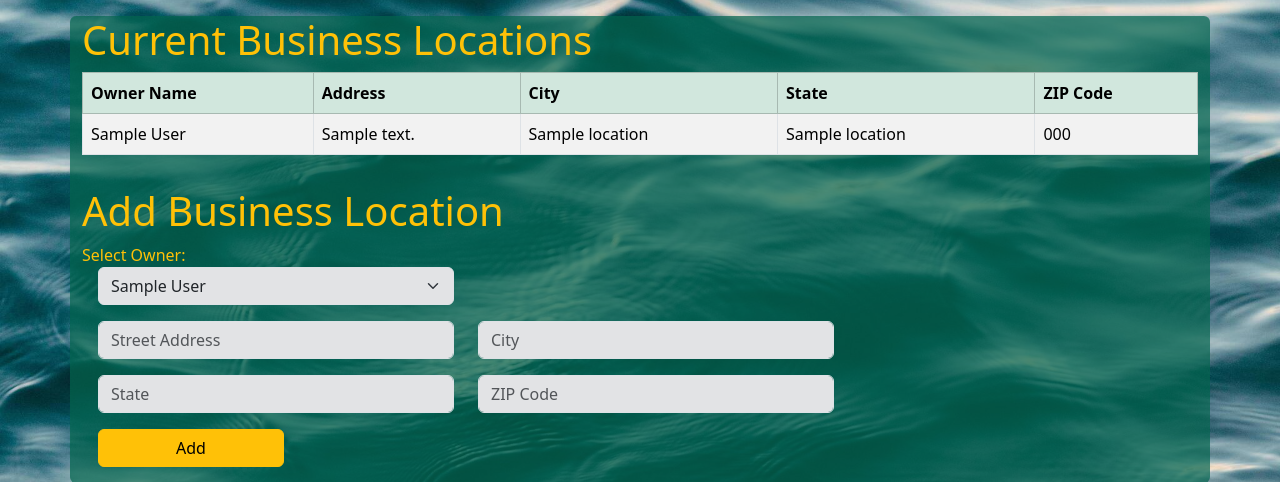
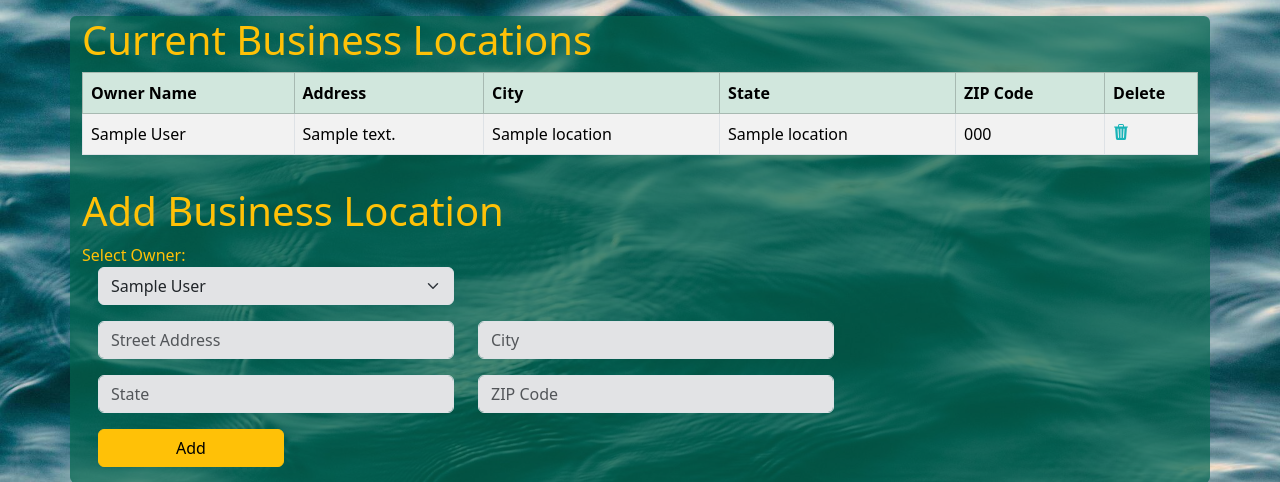
Before and after one commit to cbridgesosu/WeHeartLoanSharking, a Flask app: template templates/add_location.j2 in a window 1280 px wide. Shown: the part 77-559 px from the top of the page. Run offline with Flask 3, Linux system fonts and the light colour scheme; the template is opened without the code that fills it: most values are stand-ins (such as "Sample title", 1, 10 or a date in 2020); some libraries are stand-ins or nearby versions.

Commit message:
Added delete location route to app.py and updated add_location.j2 file to add a delete icon.  Fixes #5.

```diff
--- a/app.py
+++ b/app.py
@@ -220,7 +220,7 @@ def add_location():
     cur.execute(query_Clients)
     clients = cur.fetchall()
 
-    query_Business_Locations = 'SELECT streetAddress, cityName, stateName, zipCode, Clients.firstName, Clients.lastName FROM BusinessLocations JOIN Clients ON BusinessLocations.ownerID = Clients.clientID;'
+    query_Business_Locations = 'SELECT businessID, streetAddress, cityName, stateName, zipCode, Clients.firstName, Clients.lastName FROM BusinessLocations JOIN Clients ON BusinessLocations.ownerID = Clients.clientID;'
     cur.execute(query_Business_Locations)
     locations = cur.fetchall()
 
@@ -242,6 +242,15 @@ def add_location():
             return redirect('/add_location')
 
     return render_template("add_location.j2", locations=locations, clients=clients)
+
+@app.route('/delete_location/<int:businessID>')
+def delete_location(businessID):
+    # Query to delete enforcer entry with selected ID
+    query_Delete_Location = "DELETE FROM BusinessLocations WHERE businessID = '%s';"
+    cur = mysql.connection.cursor()
+    cur.execute(query_Delete_Location, (businessID,))
+    mysql.connection.commit()
+    return redirect('/add_location')
 
 # Routes for Loans page
 @app.route('/add_loan', methods=["POST", "GET"])
--- a/templates/add_location.j2
+++ b/templates/add_location.j2
@@ -13,6 +13,7 @@
                     <th>City</th>
                     <th>State</th>
                     <th>ZIP Code</th>
+                    <th>Delete</th>
                 </tr>
             </thead>
             <tbody>
@@ -23,6 +24,13 @@
                         <td>{{ location['cityName'] }}</td>
                         <td>{{ location['stateName'] }}</td>
                         <td>{{ location['zipCode'] }}</td>
+                        <td class="col-1"><a class="icon-link icon-link-hover text-end" style="--bs-link-color-rgb: 25, 180, 184;" href="/delete_location/{{ location['businessID'] }}">
+                        <svg xmlns="http://www.w3.org/2000/svg" width="16" height="16" fill="currentColor" class="bi bi-trash3-fill" viewBox="0 0 16 16">
+                        <path d="M11 1.5v1h3.5a.5.5 0 0 1 0 1h-.538l-.853 10.66A2 2 0 0 1 11.115 16h-6.23a2 2 0 0 1-1.994-1.84L2.038 3.5H1.5a.5.5 0 0 1
+                        0-1H5v-1A1.5 1.5 0 0 1 6.5 0h3A1.5 1.5 0 0 1 11 1.5m-5 0v1h4v-1a.5.5 0 0 0-.5-.5h-3a.5.5 0 0 0-.5.5M4.5 5.029l.5 8.5a.5.5 0 1 0
+                        .998-.06l-.5-8.5a.5.5 0 1 0-.998.06m6.53-.528a.5.5 0 0 0-.528.47l-.5 8.5a.5.5 0 0 0 .998.058l.5-8.5a.5.5 0 0 0-.47-.528M8 4.5a.5.5
+                        0 0 0-.5.5v8.5a.5.5 0 0 0 1 0V5a.5.5 0 0 0-.5-.5"/></svg></a>
+                    </td>
                     </tr>
                 {% endfor %}
             </tbody>
```
